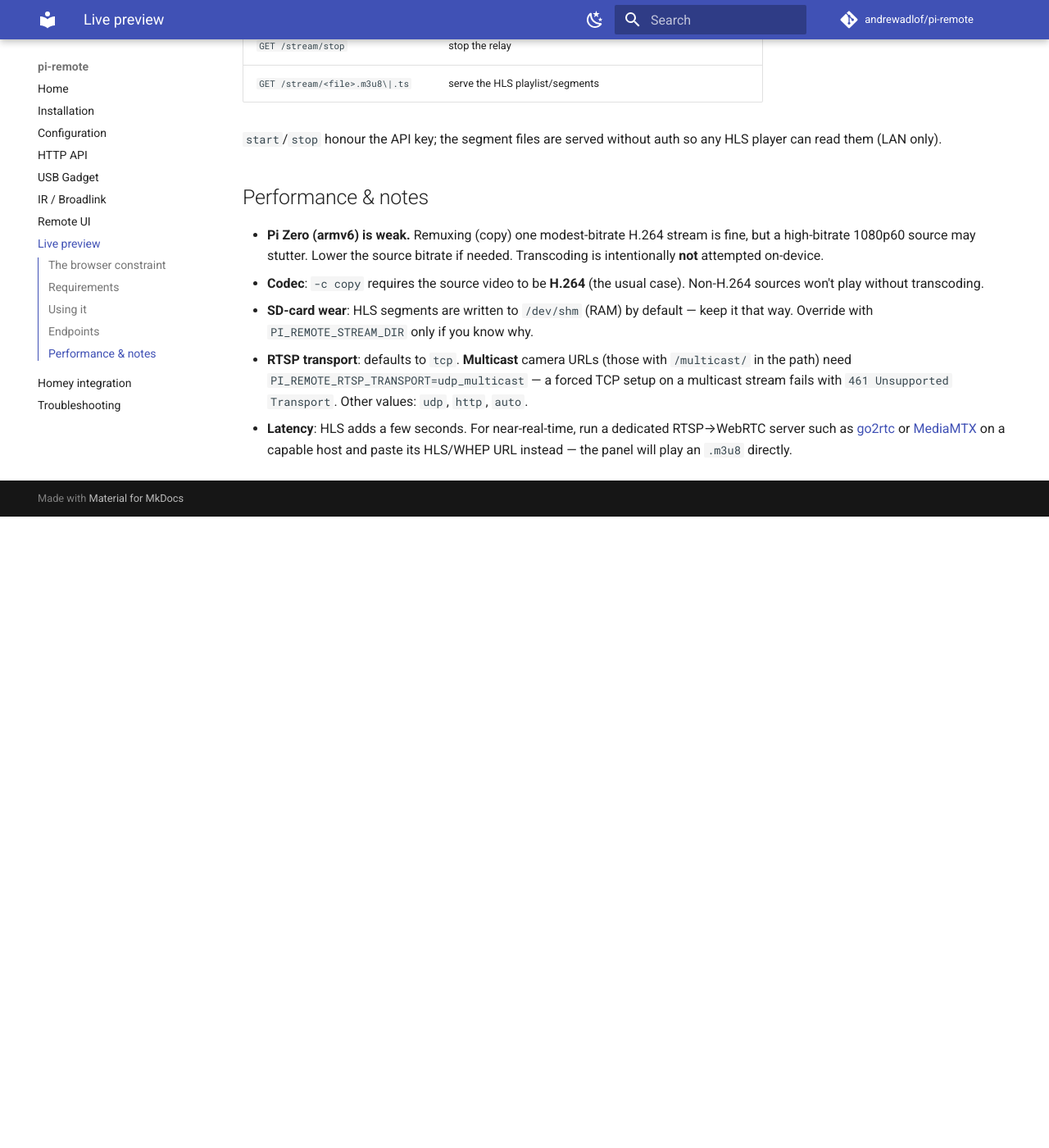
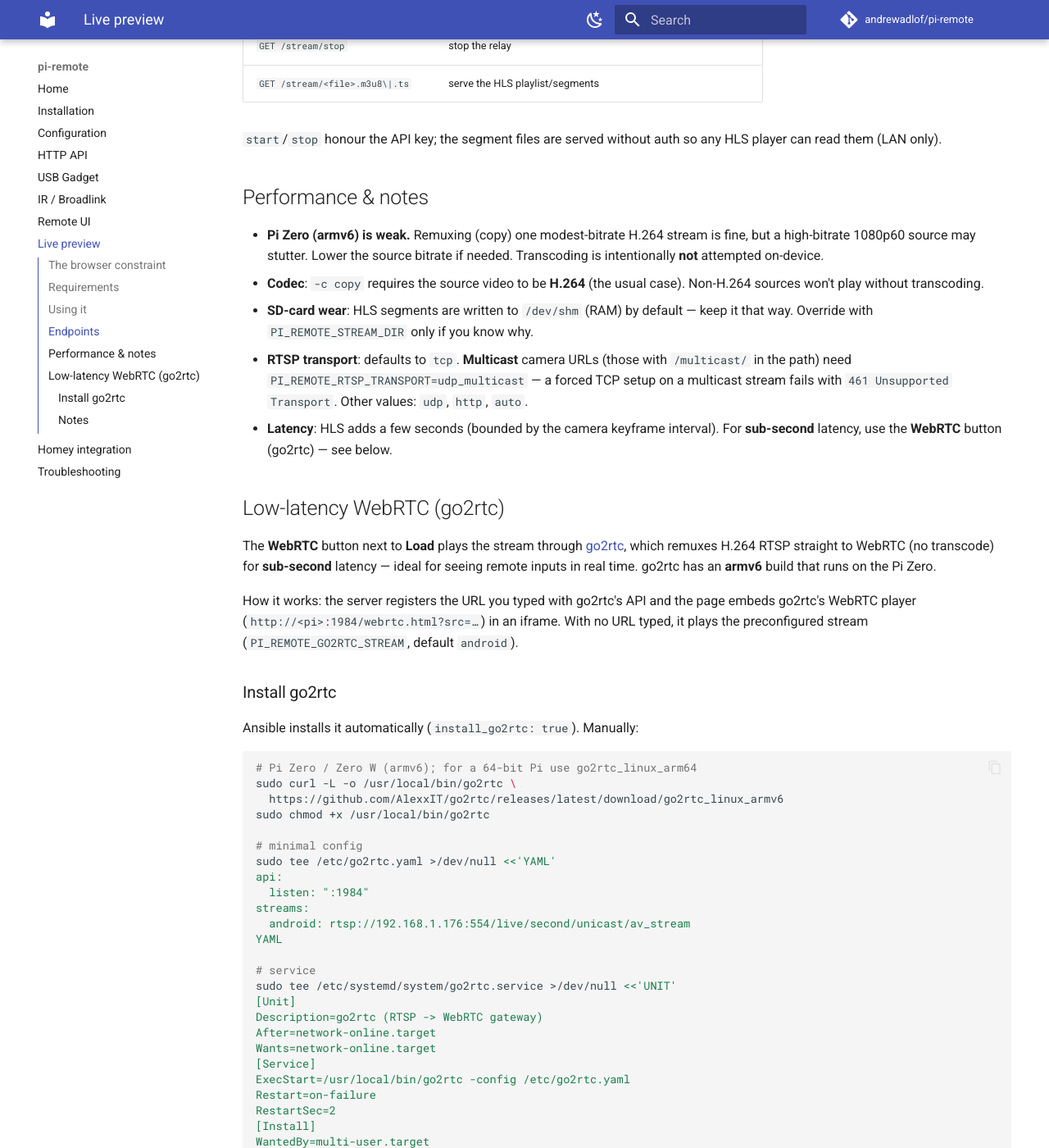
Before and after one commit to andrewadlof/pi-remote, an MkDocs documentation site: the page built from docs/preview.md, in a window 1280 px wide and 1400 px high, scrolled down 1129 px. Shown: the whole window at 82% size. Built offline with MkDocs 1.6.1 and Material for MkDocs 9.7.7, drawn with Linux system fonts in a browser that asks for light colours; comment, search, counter and statistics services are not loaded; before the commit the page ends 1759 px from its top, so only the background shows below that; some of the changed text lies outside the part shown.

Commit message:
feat(preview): add low-latency WebRTC preview via go2rtc
- server: /webrtc/start registers the RTSP URL with go2rtc and returns an
  embeddable WebRTC player URL (PI_REMOTE_GO2RTC[_PORT|_STREAM] config).
- remote.html: "WebRTC" button + iframe player; switches cleanly with the
  HLS <video> path.
- ansible: new optional go2rtc role (download armv6 binary, config, service)
  gated by install_go2rtc.
- docs: preview.md WebRTC section + manual install, API + configuration +
  README updates.

Co-Authored-By: Claude Opus 4.8 <noreply@anthropic.com>

````diff
--- a/docs/preview.md
+++ b/docs/preview.md
@@ -62,7 +62,64 @@ HLS player can read them (LAN only).
   `/multicast/` in the path) need `PI_REMOTE_RTSP_TRANSPORT=udp_multicast` — a
   forced TCP setup on a multicast stream fails with `461 Unsupported Transport`.
   Other values: `udp`, `http`, `auto`.
-- **Latency**: HLS adds a few seconds. For near-real-time, run a dedicated
-  RTSP→WebRTC server such as [go2rtc](https://github.com/AlexxIT/go2rtc) or
-  [MediaMTX](https://github.com/bluenviron/mediamtx) on a capable host and paste
-  its HLS/WHEP URL instead — the panel will play an `.m3u8` directly.
+- **Latency**: HLS adds a few seconds (bounded by the camera keyframe interval).
+  For **sub-second** latency, use the **WebRTC** button (go2rtc) — see below.
+
+## Low-latency WebRTC (go2rtc)
+
+The **WebRTC** button next to **Load** plays the stream through
+[go2rtc](https://github.com/AlexxIT/go2rtc), which remuxes H.264 RTSP straight to
+WebRTC (no transcode) for **sub-second** latency — ideal for seeing remote inputs
+in real time. go2rtc has an **armv6** build that runs on the Pi Zero.
+
+How it works: the server registers the URL you typed with go2rtc's API and the
+page embeds go2rtc's WebRTC player (`http://<pi>:1984/webrtc.html?src=…`) in an
+iframe. With no URL typed, it plays the preconfigured stream
+(`PI_REMOTE_GO2RTC_STREAM`, default `android`).
+
+### Install go2rtc
+
+Ansible installs it automatically (`install_go2rtc: true`). Manually:
+
+```bash
+# Pi Zero / Zero W (armv6); for a 64-bit Pi use go2rtc_linux_arm64
+sudo curl -L -o /usr/local/bin/go2rtc \
+  https://github.com/AlexxIT/go2rtc/releases/latest/download/go2rtc_linux_armv6
+sudo chmod +x /usr/local/bin/go2rtc
+
+# minimal config
+sudo tee /etc/go2rtc.yaml >/dev/null <<'YAML'
+api:
+  listen: ":1984"
+streams:
+  android: rtsp://192.168.1.176:554/live/second/unicast/av_stream
+YAML
+
+# service
+sudo tee /etc/systemd/system/go2rtc.service >/dev/null <<'UNIT'
+[Unit]
+Description=go2rtc (RTSP -> WebRTC gateway)
+After=network-online.target
+Wants=network-online.target
+[Service]
+ExecStart=/usr/local/bin/go2rtc -config /etc/go2rtc.yaml
+Restart=on-failure
+RestartSec=2
+[Install]
+WantedBy=multi-user.target
+UNIT
+sudo systemctl daemon-reload
+sudo systemctl enable --now go2rtc
+```
+
+Check it: open `http://<pi>:1984/` (go2rtc's own UI) and confirm the stream plays.
+
+### Notes
+
+- **Ports**: the browser needs to reach go2rtc on **1984** (API/player) and
+  **8555** (WebRTC, go2rtc's default) on the Pi.
+- **Codec**: WebRTC needs **H.264** video (your source already is) — go2rtc copies
+  it, so the Pi Zero isn't transcoding.
+- If WebRTC won't connect but go2rtc's own UI works, it's almost always a
+  port/ICE-candidate/firewall issue on 8555 — keep the Pi and viewer on the same
+  LAN.
````
Also changed, not shown: README.md (+1 -1 lines), docs/api.md (+14 -0 lines), docs/configuration.md (+3 -0 lines), src/remote.html (+21 -1 lines), 8 other files.
